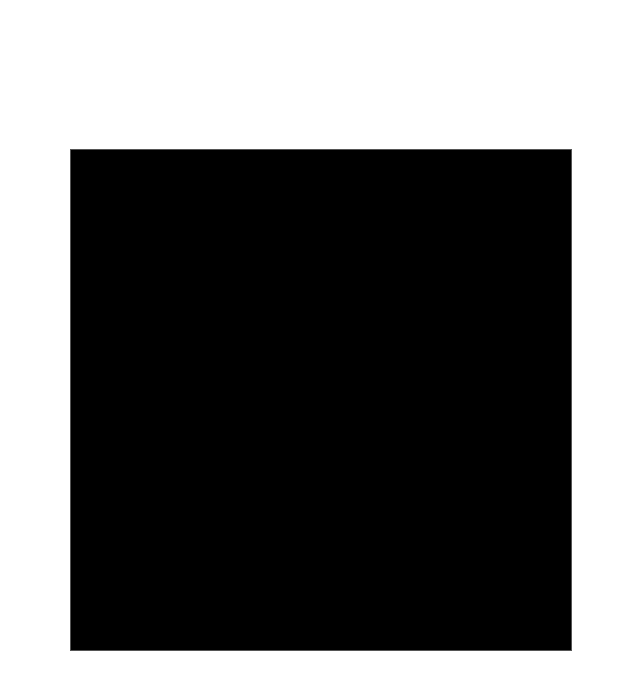
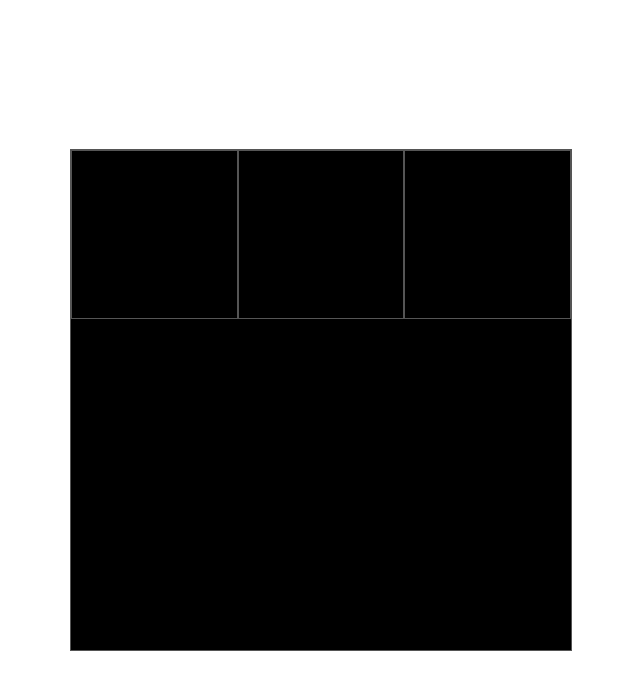
Before and after one commit to freewebsolution/react_tic-tac-toe, a React (Create React App) app: page / in a window 1280 px wide. Shown: the top 690 px of the page, without its empty margins (319-959 px from the left). Built offline with nearby package versions, Linux system fonts and the light colour scheme.

Commit message:
Crea componente Square

```diff
--- a/src/App.css
+++ b/src/App.css
@@ -23,3 +23,14 @@ body {
   flex-direction: row;
 
 }
+.square {
+  flex: 33%;
+  height: 100%;
+  border: 1px solid #555;
+  cursor: pointer;
+  display: grid;
+  place-items: center;
+  font-size: 30px;
+  color: #fff;
+  font-family: Arial, Helvetica, sans-serif;
+}
--- a/src/App.js
+++ b/src/App.js
@@ -1,12 +1,16 @@
 import './App.css';
 import { useState } from 'react'
-
+import Square from './components/Square';
 function App() {
   const [board, setBoard] = useState(["", "", "", "", "", "", "", "", "", ""])
   return (
     <div className="App">
       <div className='board'>
-        <div className='row'></div>
+        <div className='row'>
+          <Square val={board[0]} chooseSquare={()=>{alert(0)}}/>
+          <Square val={board[1]} chooseSquare={()=>{alert(1)}}/>
+          <Square val={board[2]} chooseSquare={()=>{alert(2)}}/>
+        </div>
         <div className='row'></div>
         <div className='row'></div>
       </div>
--- a/src/components/Square.js
+++ b/src/components/Square.js
@@ -1,8 +1,8 @@
 import React from 'react';
-
-function Square({val,choseSquare}) {
+import '../App.css';
+function Square({val,chooseSquare}) {
     return (
-        <div>
+        <div className='square' onClick={chooseSquare}>
            {val}
         </div>
     );
```
